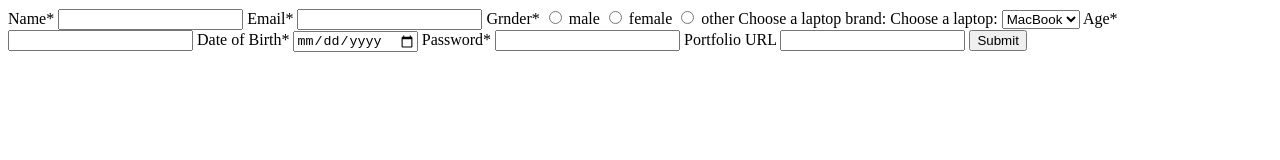
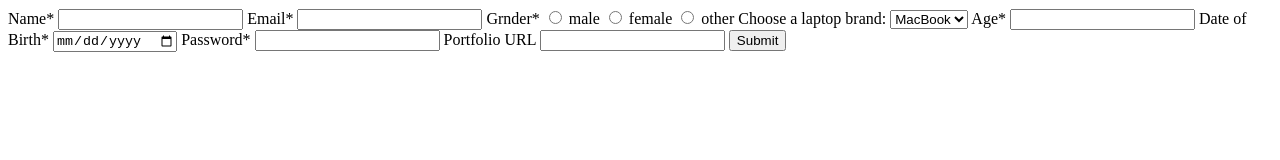
Before and after one commit to acciojob/job-app-form-JYOTIPATIL-hub, a website: page main.html in a window 1280 px wide. Drawn offline with Linux system fonts and the light colour scheme.

Commit message:
created a submission

```diff
--- a/main.html
+++ b/main.html
@@ -22,7 +22,7 @@
        <label for="other">other</label>
     <label for="laptop-brands">Choose a laptop brand:</label>
 
-		<label for="laptop">Choose a laptop:</label>
+
 <select id="laptop" name="laptop">
     <option value="macbook">MacBook</option>
     <option value="dell">Dell</option>
```
